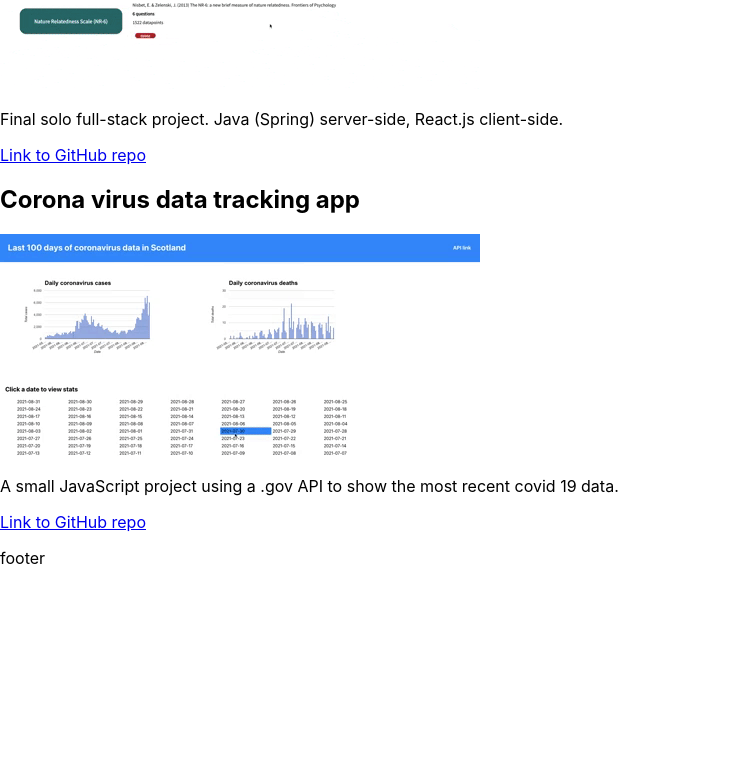
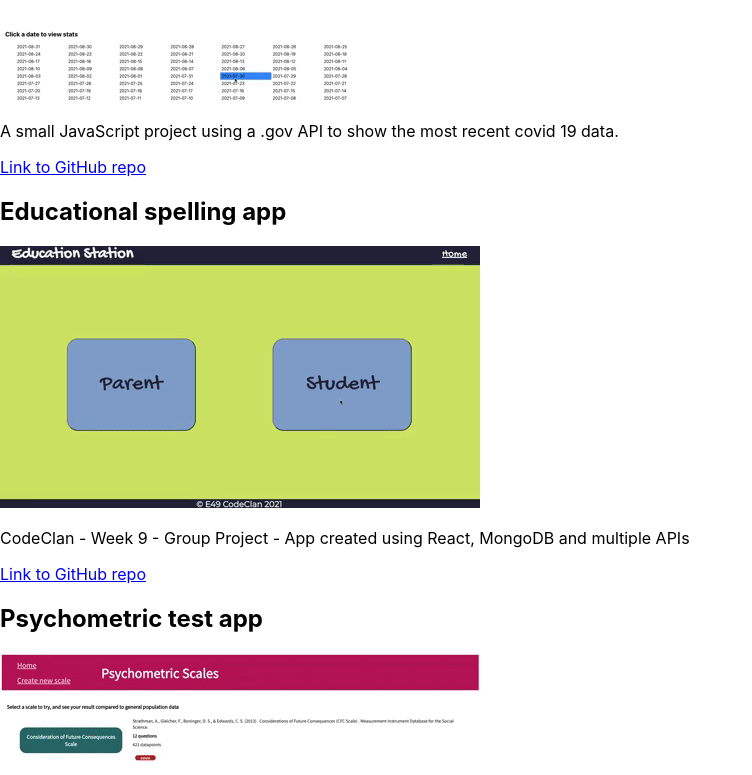
Before and after one commit to saraHumphries/sara-site, a React (Create React App) app: page / in a window 1280 px wide. Shown: the part 737-1512 px from the top of the page, without its empty margins (0-752 px from the left). Before the commit the page ends 1321 px from the top, so only its background shows below. Built offline with nearby package versions, Linux system fonts and the light colour scheme.

Commit message:
adds final project with GIF

```diff
--- a/src/containers/SiteContainer.js
+++ b/src/containers/SiteContainer.js
@@ -3,6 +3,7 @@ import Project from "../components/Project";
 import vetGif from '../assets/images/vet_gif.gif';
 import testGif from '../assets/images/test_gif.gif';
 import coronaGif from '../assets/images/coronavirus_gif.gif';
+import educationGif from '../assets/images/education_gif.gif';
 
 const SiteContainer = function() {
 
@@ -28,6 +29,13 @@ const coronavirusProject = {
     gitLink: "https://github.com/saraHumphries/corona_virus_tracker",
 };
 
+const educationProject = {
+    title: "Educational spelling app",
+    date: "July 2021",
+    description: "CodeClan - Week 9 - Group Project - App created using React, MongoDB and multiple APIs",
+    gitLink: "https://github.com/ttinning/education_station",
+};
+
 
 
 
@@ -46,8 +54,9 @@ const coronavirusProject = {
                 <section id='project-section'>
                     <div id='projects'>
                         <Project project = {vetProject} gif = {vetGif}></Project>
+                        <Project project = {coronavirusProject} gif={coronaGif}></Project>
+                        <Project project = {educationProject} gif = {educationGif}></Project>
                         <Project project = {psychometricTestProject} gif = {testGif} ></Project>
-                        <Project project = {coronavirusProject} gif={coronaGif}></Project>
                     </div>
                 </section>
             </main>
```
Also changed, not shown: src/assets/images/education_gif.gif (added).
